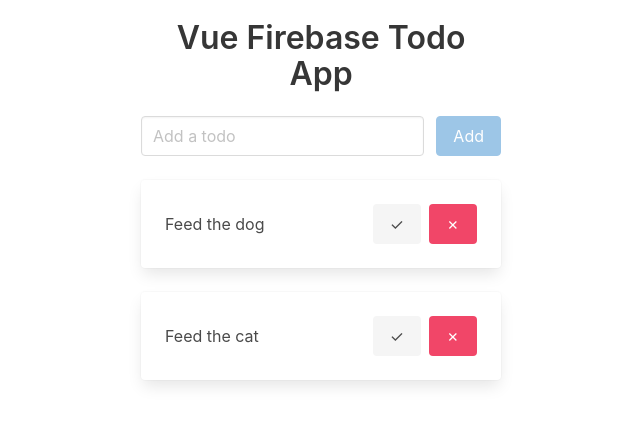
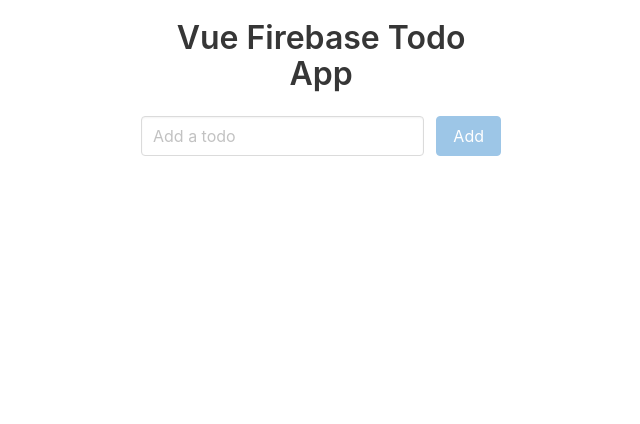
Before and after one commit to aeconick/vue-firebase-todo, a Vue app: page / in a window 1280 px wide. Shown: the top 424 px of the page, without its empty margins (319-959 px from the left). Built offline with nearby package versions, Linux system fonts and the light colour scheme.

Commit message:
Add toggle functionality

```diff
--- a/src/App.vue
+++ b/src/App.vue
@@ -18,16 +18,16 @@
       </div>
     </form>
 
-    <div v-for="todo in todos" class="card mb-5">
+    <div v-for="todo in todos" class="card mb-5" :class="{ 'has-background-success-light': todo.done }">
       <div class="card-content">
         <div class="content">
 
           <div class="columns is-mobile is-vcentered">
-            <div class="column">
+            <div class="column" :class="{ 'has-text-success line-through': todo.done }">
               {{ todo.content }}
             </div>
             <div class="column is-5 has-text-right">
-              <button class="button is-light">
+              <button @click="toggleDone(todo.id)" class="button" :class="todo.done ? 'is-success' : 'is-light'">
                 &check;
               </button>
               <button @click="deleteTodo(todo.id)" class="button is-danger ml-2">
@@ -48,16 +48,16 @@
 import { v4 as uuidv4 } from 'uuid';
 
 const todos = ref([
-  {
-    id: '1',
-    content: 'Feed the dog',
-    done: false,
-  },
-  {
-    id: '2',
-    content: 'Feed the cat',
-    done: false,
-  }
+  // {
+  //   id: '1',
+  //   content: 'Feed the dog',
+  //   done: false,
+  // },
+  // {
+  //   id: '2',
+  //   content: 'Feed the cat',
+  //   done: true,
+  // }
 ]);
 
 const newTodoContent = ref('');
@@ -76,6 +76,11 @@
   todos.value = todos.value.filter(todo => todo.id !== id);
 };
 
+const toggleDone = (id) => {
+  const index = todos.value.findIndex(todo => todo.id === id);
+  todos.value[index].done = !todos.value[index].done;
+}
+
 </script>
 
 <style>
@@ -86,4 +91,8 @@
   padding: 20px;
   margin: 0 auto;
 }
+
+.line-through {
+  text-decoration: line-through;
+}
 </style>
```
